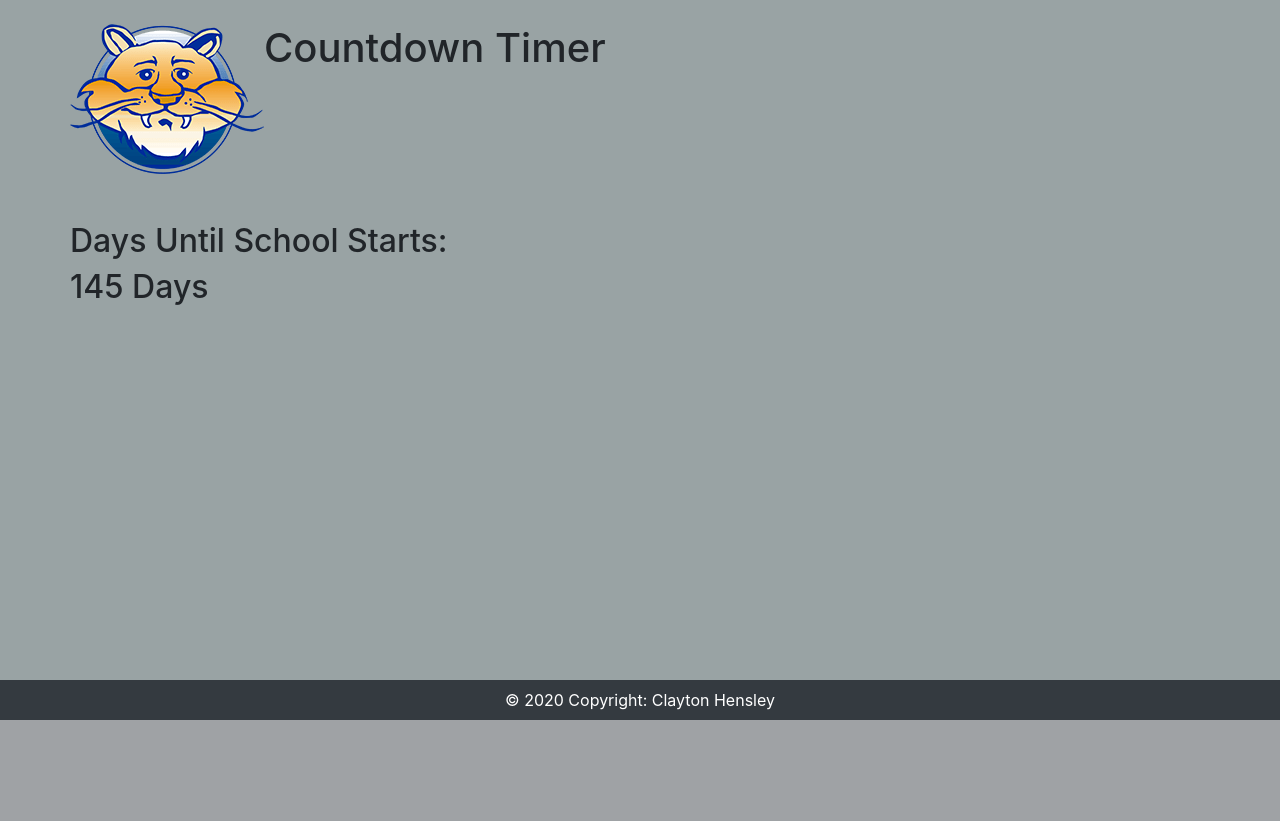
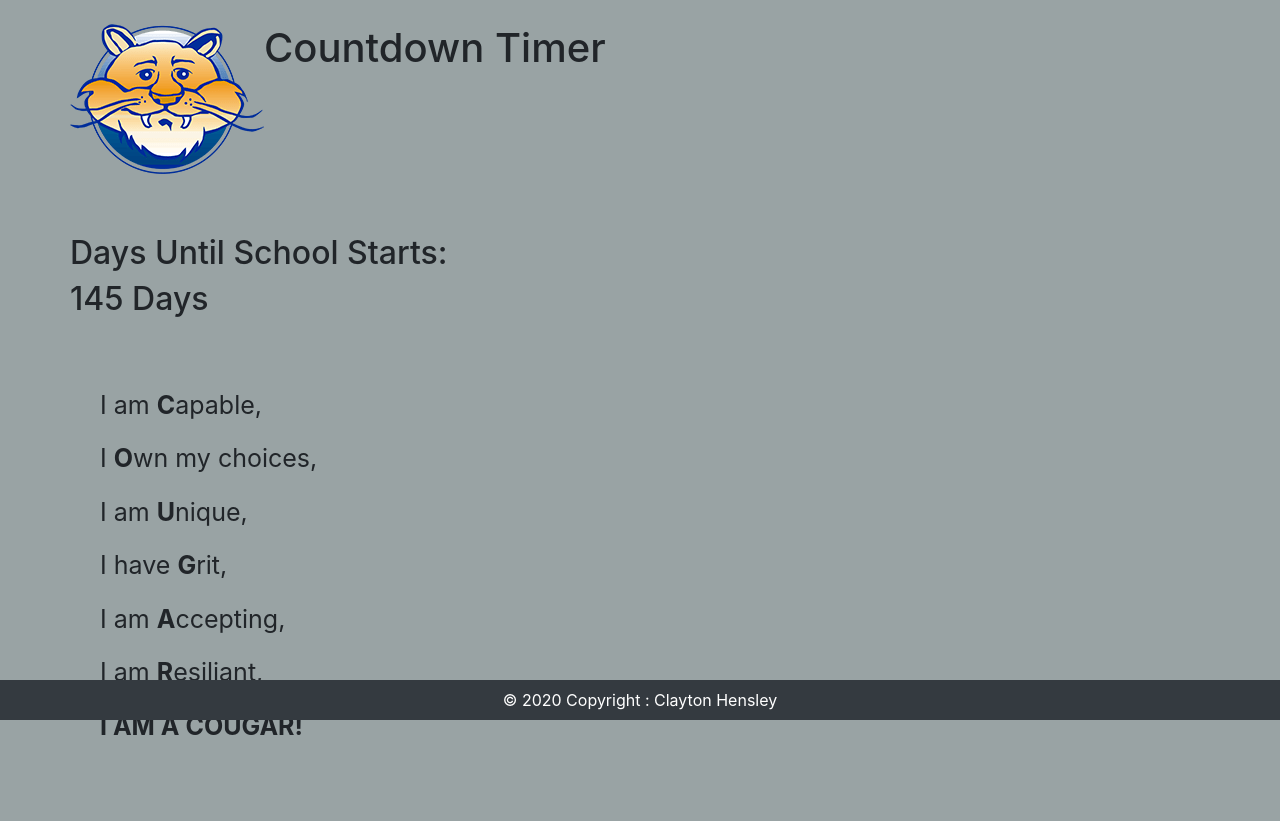
Before and after one commit to chensley1975/website, a Django app: page /countdown.html in a window 1280 px wide. Shown: the part 80-901 px from the top of the page. Before the commit the page ends 800 px from the top, so only its background shows below. Run offline with Django 3.2, Linux system fonts and the light colour scheme; some libraries are stand-ins or nearby versions.

Commit message:
Updated Cougar Creed

```diff
--- a/website/templates/base.html
+++ b/website/templates/base.html
@@ -96,7 +96,7 @@
     </div>
 
     <div class="footer">
-      <span class="d-block p-2 bg-dark text-white">&copy 2020 Copyright: Clayton Hensley</span>
+      <span class="d-block p-2 bg-dark text-white">&copy 2020 Copyright : Clayton Hensley</span>
     </div>
 
     <!-- Optional JavaScript -->
--- a/website/templates/countdown.html
+++ b/website/templates/countdown.html
@@ -13,4 +13,20 @@
 <div class="row">
 	<h2 class="text-center">{{ diffDay }} Days</h2>
 </div>
+<br/><br/>
+<style>
+	.container {
+		font-size: 125%;
+	}
+</style>
+<div class="container">
+	<p>I am <strong>C</strong>apable,</p>
+	<p>I <strong>O</strong>wn my choices,</p>
+	<p>I am <strong>U</strong>nique,</p>
+	<p>I have <strong>G</strong>rit,</p>
+	<p>I am <strong>A</strong>ccepting,</p>
+	<p>I am <strong>R</strong>esiliant,</p>
+	<p><strong>I AM A COUGAR!</strong></p>
+</div>
+<br/><br/>
 {% endblock %}
```
